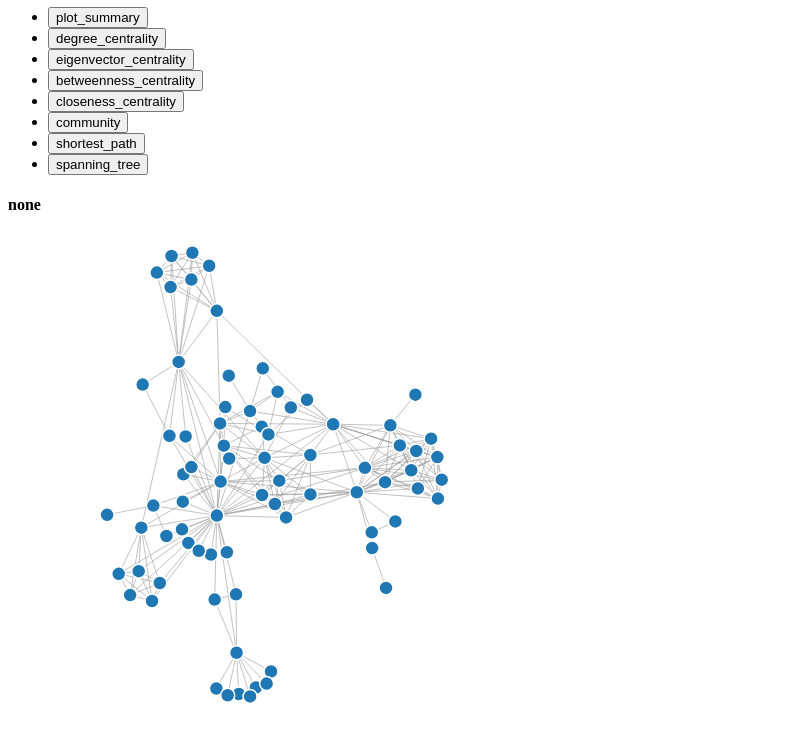
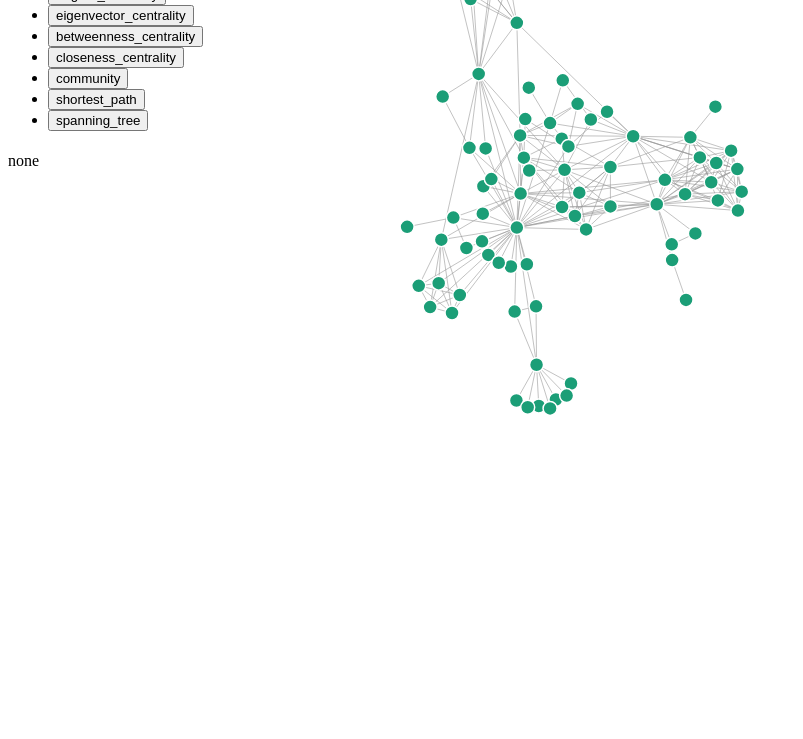
Before and after one commit to hariswb/networknarrative, a React app: page / in a window 1280 px wide. Shown: the part 120-859 px from the top of the page, without its empty margins (0-803 px from the left). After the commit the page ends 800 px from the top, so only its background shows below. Built offline with nearby package versions, Linux system fonts and the light colour scheme.

Commit message:
Add colorscheme

```diff
--- a/src/components/chart.js
+++ b/src/components/chart.js
@@ -23,10 +23,25 @@ const drag = simulation => {
 		.on("end", dragended);
 }
 
-const nodeColor=(category)=> {
-  	const scale = d3.scaleOrdinal(d3.schemeCategory10)
-  	// console.log(category)
-  	return d => scale(d[category]);
+const nodeColor=(category,highest)=> {
+	const colorScheme = {
+		"plot_summary": d3.schemeDark2[0],
+		"community":(d)=>getColor(d,"interpolateTurbo"),
+		"degree_centrality": (d)=>getColor(d,"interpolatePlasma"),
+		"eigenvector_centrality": (d)=>getColor(d,"interpolateViridis"),
+		"betweenness_centrality": (d)=>getColor(d,"interpolateCool"),
+		"closeness_centrality": (d)=>getColor(d,"interpolateCividis"),
+		"shortest_path":d3.schemeCategory10[9],
+		"spanning_tree":d3.schemeAccent[4],
+	}
+
+	function getColor(d,scheme){
+		return d3.scaleSequential(d3[scheme])(d[category]/highest[category])
+	}
+
+	console.log(category)
+	return colorScheme[category]
+
 }
 
 function Chart(props){
@@ -35,8 +50,11 @@ function Chart(props){
 	const ref = useRef()
 	const [focus,setFocus] = useState("")
 	const [init,setInit] = useState(0);
+
+
+
+
 	useEffect(() => {
-		console.log(props.category,init)
 
 		if(init < 1 || props.category == "spanning_tree"){
 			const edges = props.category == "spanning_tree"?props.spanning_tree:props.edges
@@ -80,7 +98,7 @@ function Chart(props){
 		      .data(nodes)
 		      .join("circle")
 		      .attr("r", 7)
-		      .attr("fill", nodeColor(props.category))
+		      .attr("fill", nodeColor(props.category,props.highest))
 		      .call(drag(simulation))
 		      .on("click",function(){
 		      	d3.select(this).text(d=> setFocus(d.character))})
@@ -93,35 +111,23 @@ function Chart(props){
 			    node.attr("cx", d => d.x)
 			        .attr("cy", d => d.y);
 			  });
-	      	if(props.category=="spanning_tree"){
-	      		setInit(0)
-	      	}else{
-	      		setInit(1)
-	      	}
+
+	      	props.category=="spanning_tree"?setInit(0):setInit(1)
       	}else if(init > 0){
       		d3.selectAll("circle")
-      		  .attr("fill", nodeColor(props.category))
+      		  .attr("fill", nodeColor(props.category,props.highest))
       	}else if(init > 0 && props.category == "spanning_tree"){
       		setInit(0)
-      		console.log("oooooooiiii")
       	}
+
   	}, [props.category])
 
-
-	function getNodeIndex(charName){
-		return props.nodes.findIndex((node)=>node.character == charName)
-	}
-
-	function getNodeInfo(charIndex){
-		return charIndex >= 0? props.nodes[charIndex].info:"none"
-	}
+	useEffect(()=>{
+		props.onChange(focus)
+	},[focus])
 
 	return(
-			<div className="chartbox">
-				<div>
-					<h3>{focus}</h3>
-					<h4>{getNodeInfo(getNodeIndex(focus))}</h4>
-				</div>
+			<div className="chart">
 				<svg
 		      		ref={ref}
 		      	/>
--- a/src/components/dashboard.js
+++ b/src/components/dashboard.js
@@ -17,21 +17,54 @@ const menu = [
 				"shortest_path",
 				"spanning_tree",
 				]
-// console.log(lesmisGraph)
+
+const highestOfCategories = {}
+menu.forEach((x)=>{
+	highestOfCategories[x]= lesmisChars.map(b=>b[x])
+	  						  .sort((a,b)=>a-b)[lesmisChars.length-1]
+	}
+)
+
+// const  = menu.map((x)=>{
+// 	return x:{lesmisChars.map(b=>b[x])
+// 	  						  .sort((a,b)=>a-b)[lesmisChars.length-1]}
+// })
+
+console.log(highestOfCategories)
+
+
 function Dashboard(props) {
 	const [graphCategory,setGraphCategory] =useState("plot_summary")
+	const [focus,setFocus]=useState("")
+	const menuButtons = menu.map(d=><li key={d}><button onClick={()=>setGraphCategory(d)}>{d}</button></li>)
 
-	const menuButtons = menu.map(d=><li key={d}><button onClick={()=>setGraphCategory(d)}>{d}</button></li>)
+	function handleChange(d){
+		setFocus(d)
+	}
+
+	function getNodeInfo(charName){
+		const charIndex= lesmisChars.findIndex(node=>node.character == charName)
+		return charIndex >= 0? lesmisChars[charIndex].info:"none"
+	}
+
 	return (
 	  	<div className="container">
-	  		<h1>Hello, {props.name}</h1>
+	  		<div className="menu">
 		  		<div><ul>{menuButtons}</ul></div>
+		  		<div>
+		  			<h4>{focus}</h4>
+		  			<p>{getNodeInfo(focus)}</p>
+		  		</div>
+	  		</div>
+	  		<div className="chartbox">
 		  		<Chart nodes={lesmisChars}
 		  			   edges={lesmisGraph["edges"]}
 		  			   spanning_tree={lesmisGraph["spanning_tree"]}
 		  			   category={graphCategory}
-	  			   menu={menu}
+		  			   highest={highestOfCategories}
+		  			   onChange={(d)=>handleChange(d)}
 		  			   />
+	  		</div>
 	  	</div>
 	);
 
--- a/src/index.css
+++ b/src/index.css
@@ -13,8 +13,19 @@ img {
 }
 .container{
 	/*background-color: blue;*/
+	display: flex;
 }
+
+.menu{
+	/*background-color: blue;*/
+	width: 300px;
+}
+
 .chartbox{
+	/*background-color: blue;*/
+}
+
+.chart{
 	background-color: ;
 	width:500px;
 	height: 500px;
--- a/src/index.js
+++ b/src/index.js
@@ -11,7 +11,7 @@ const App = () => {
 		<div>
 		    <h2>Header</h2>
 		    {/*<img src={MyImage} />*/}
-		    <Dashboard name="haris"/>
+		    <Dashboard/>
 		</div>
 	);
 };
```
Lines whose indentation alone changed are shown as unchanged.
